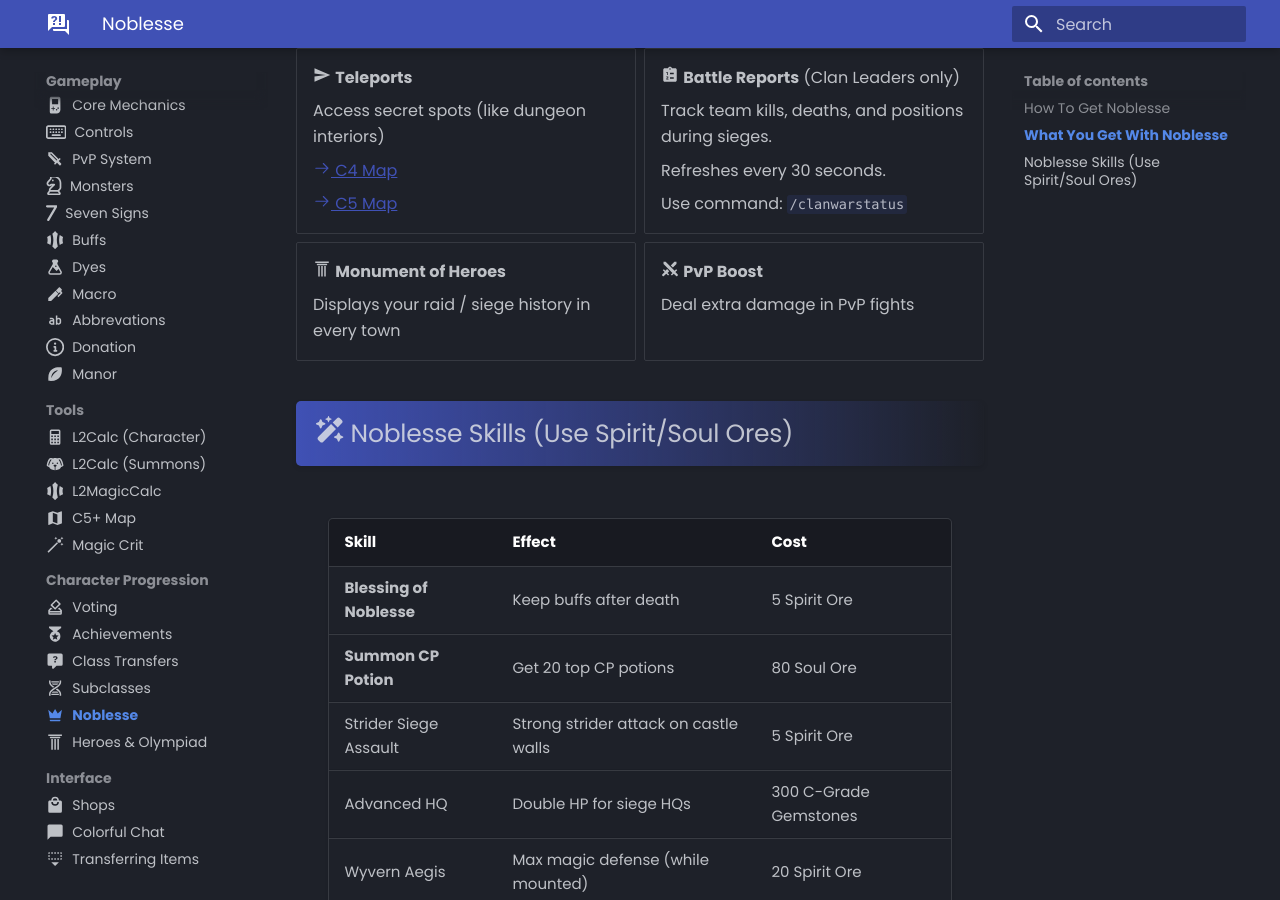
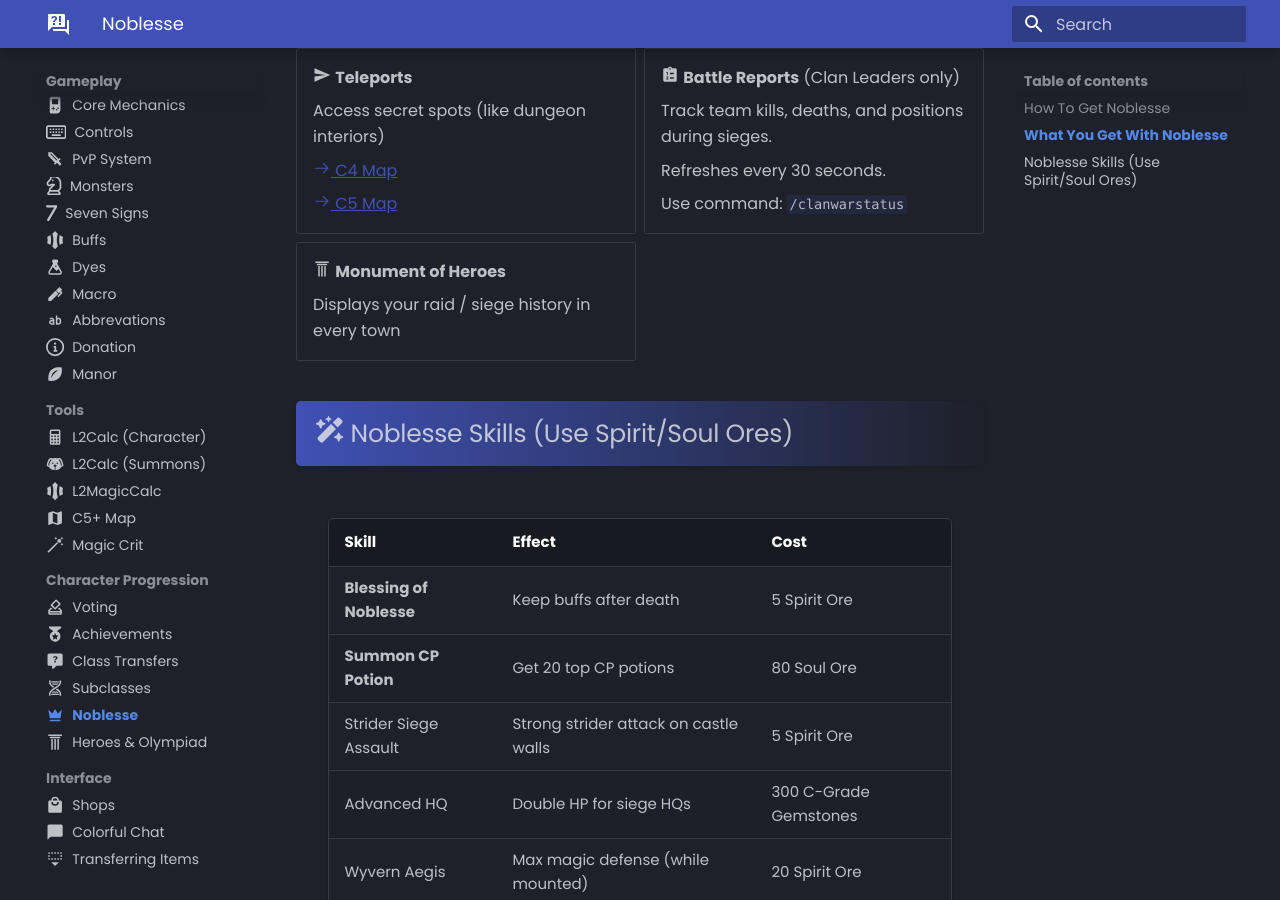
Before and after one commit to tab1-web/faq, an MkDocs documentation site: the page built from docs/gameplay/progression/noblesse.md, in a window 1280 px wide and 900 px high, scrolled down 1173 px. Built offline with MkDocs 1.6.1 and Material for MkDocs 9.7.7, drawn with Linux system fonts in a browser that asks for light colours; some web fonts are replaced.

Commit message:
removing noblesse ability to avoid confusion

```diff
--- a/docs/gameplay/progression/noblesse.md
+++ b/docs/gameplay/progression/noblesse.md
@@ -125,10 +125,6 @@ icon: material/crown
 
     Displays your raid / siege history in every town
 
-- :material-sword-cross: **PvP Boost**
-
-    Deal extra damage in PvP fights
-
 </div>
 
 ## :fontawesome-solid-wand-magic-sparkles: Noblesse Skills (Use Spirit/Soul Ores)
```
